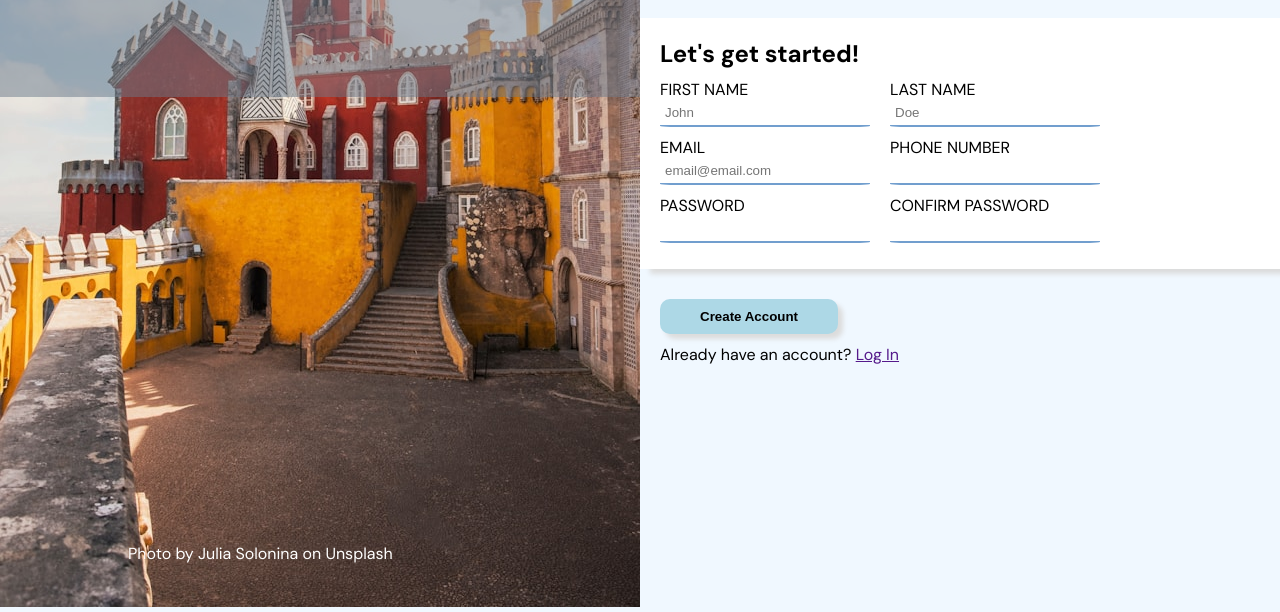
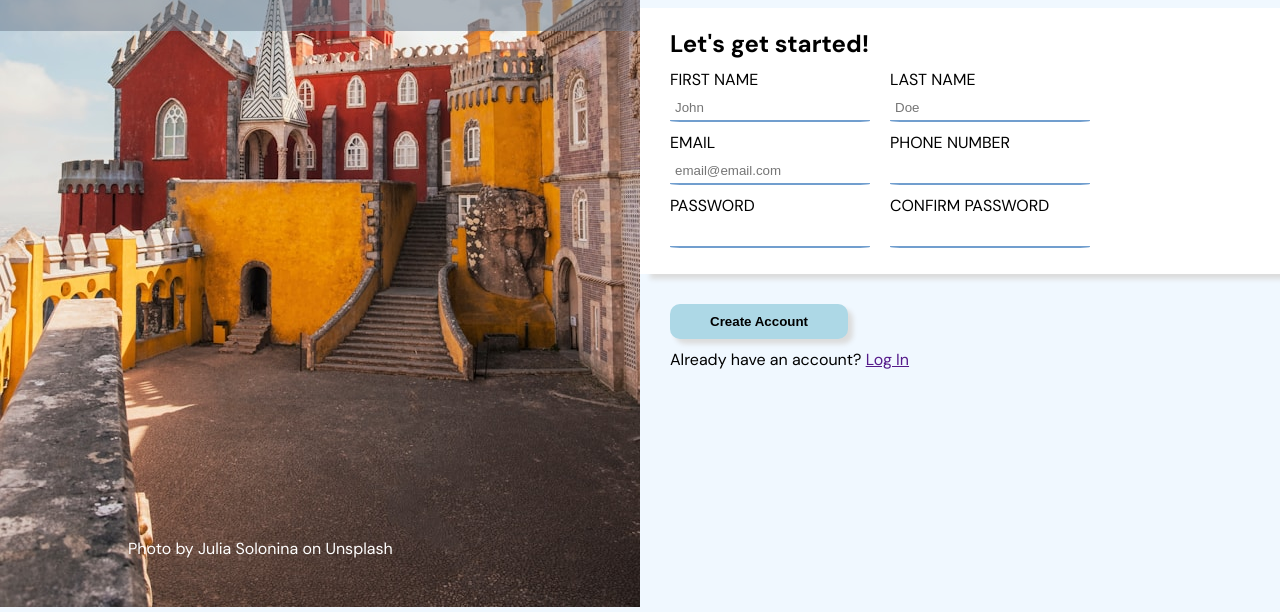
Before and after one commit to taanguyen/signup-page, a plain HTML site: page index.html in a window 1280 px wide. Shown: the part 353-965 px from the top of the page. Drawn offline with Linux system fonts and the light colour scheme.

Commit message:
adjust image to flush with bottom

```diff
--- a/index.html
+++ b/index.html
@@ -16,7 +16,7 @@
 
 <body>
     <div class="container">
-        <div class="banner">
+
         <div class="logo">
             <div class="banner-elem">PATHWAYS</div>
             <img src="unsplash.jpg" alt="">
@@ -25,7 +25,6 @@
                     Solonina</a> on <a
                     href="https://unsplash.com/photos/yellow-and-red-concrete-building-under-clear-blue-sky-ci19YINguoc?utm_content=creditCopyText&utm_medium=referral&utm_source=unsplash">Unsplash</a>
             </p>
-            </div>
         </div>
 
         <div class="signup">
--- a/styles.css
+++ b/styles.css
@@ -1,7 +1,11 @@
 * {
     margin: 0;
     padding: 0;
+    box-sizing: border-box;
+    vertical-align: top;
 }
+
+
 
 @font-face {
     font-family: 'Norse-Bold';
@@ -23,7 +27,6 @@ fieldset {
 
 img {
     height: 120vh;
-    object-fit: contain;
 }
 
 input {
@@ -33,6 +36,7 @@ input {
     border-width: 1px;
     border: none;
     border-bottom: 2px solid #719ECE;
+    margin-top: 5px;
 }
 
 input.required:invalid {
@@ -69,6 +73,10 @@ button {
     display: flex;
 }
 
+.banner {
+    padding-bottom: 0;
+}
+
 .signup {
     flex-grow: 1;
     display: flex;
@@ -80,7 +88,7 @@ button {
 .signup-form,
 .signup-intro,
 .signup-finish {
-    padding-left: 20px;
+    padding-left: 30px;
 }
 
 .signup-form {
```
Lines whose indentation alone changed are shown as unchanged.
